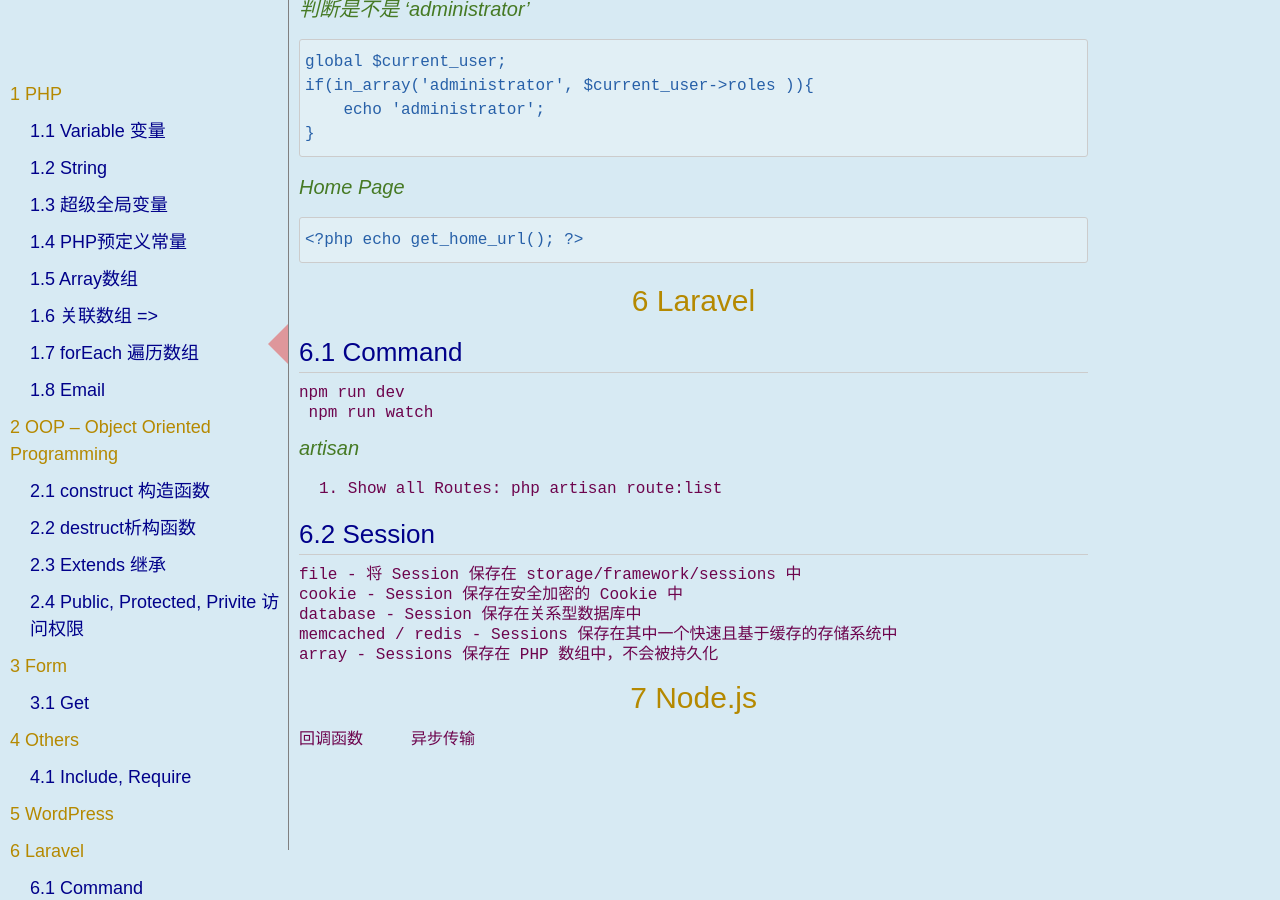
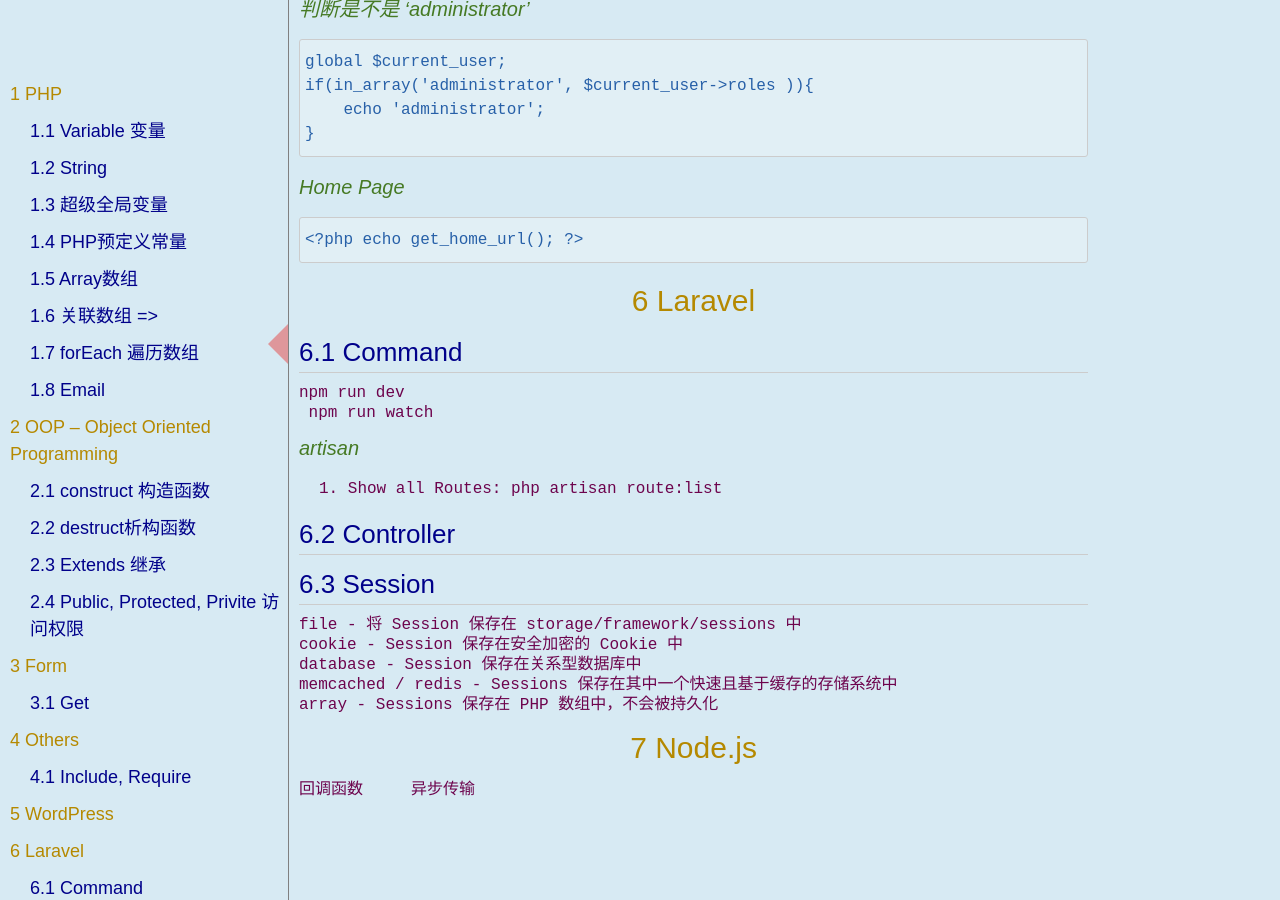
Before and after one commit to rfd3344a/rfd3344.github.io, a Jekyll site: the page built from notes/Node PHP.md, in a window 1280 px wide and 900 px high, scrolled down 6447 px. Built offline with Jekyll 4.4.1, drawn with Linux system fonts in a browser that asks for light colours; nearby versions of some CDN libraries; some web fonts are replaced; our own code applies the rules of GitHub Pages for plain Markdown files.

Commit message:
Update Node PHP.md

```diff
--- a/notes/Node PHP.md
+++ b/notes/Node PHP.md
@@ -303,6 +303,7 @@
 1. Show all Routes:
 php artisan route:list
 
+## Controller
 
 ## Session
 file - 将 Session 保存在 storage/framework/sessions 中
```
